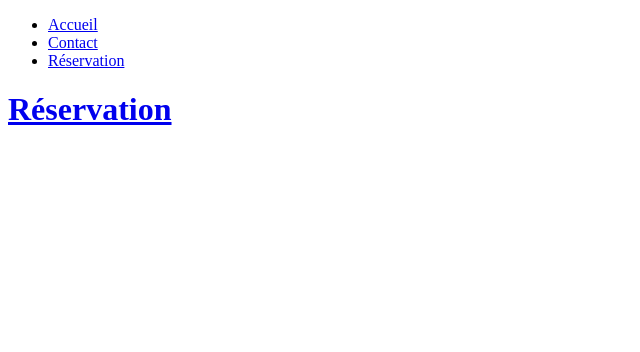
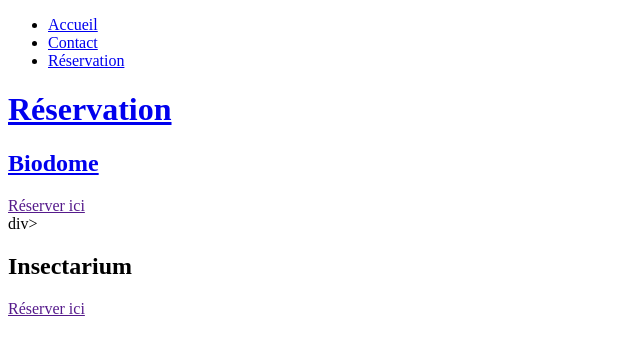
Before and after one commit to pmoukda/Cours6, a plain HTML site: page reservation.html in a window 1280 px wide. Shown: the whole page, without its empty margins (0-640 px from the left). Drawn offline with Linux system fonts and the light colour scheme.

Commit message:
travail en progression

```diff
--- a/reservation.html
+++ b/reservation.html
@@ -12,6 +12,13 @@
         <li><a href="reservation.html">Réservation</li>
     </ul>
     <h1>Réservation</h1>
-
+    <div>
+        <h2>Biodome</h2>
+        <a href="">Réserver ici</a>
+    </div>
+    div>
+        <h2>Insectarium</h2>
+        <a href="">Réserver ici</a>
+    </div>
 </body>
 </html>
```
